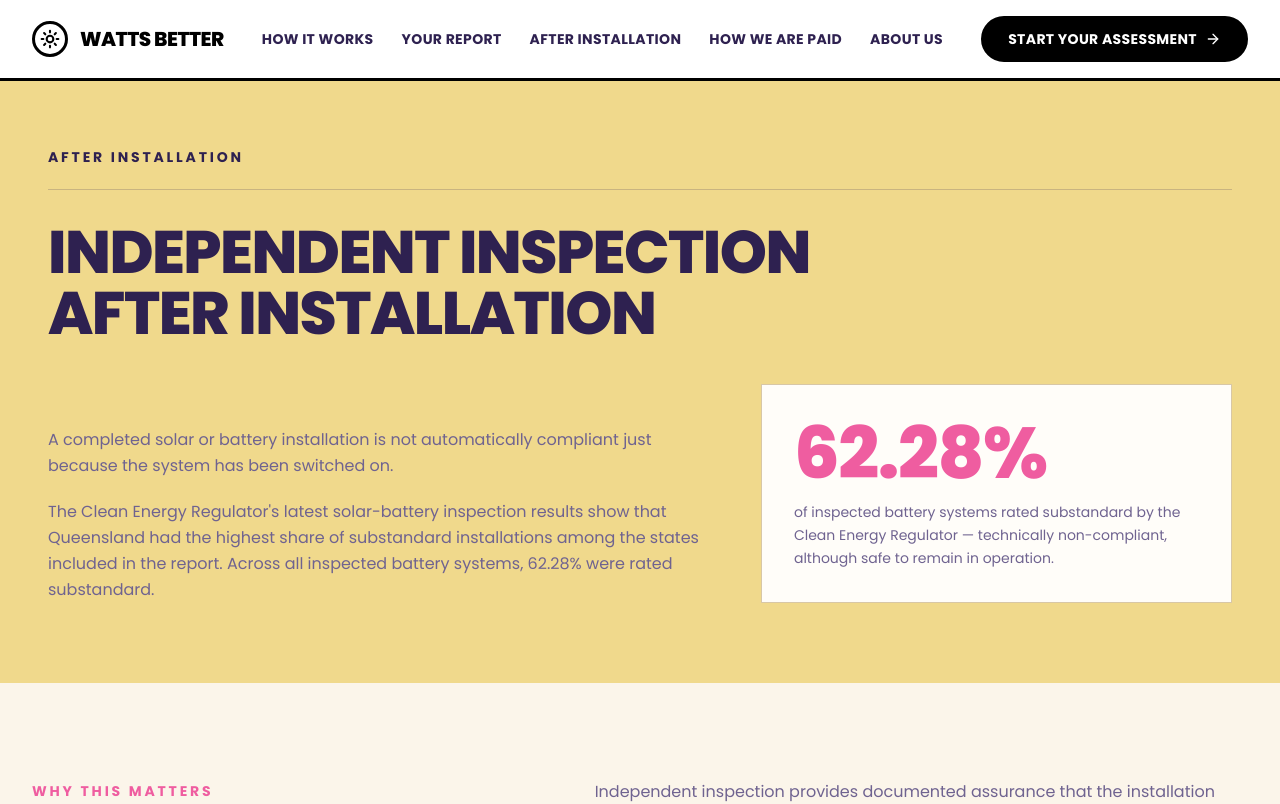
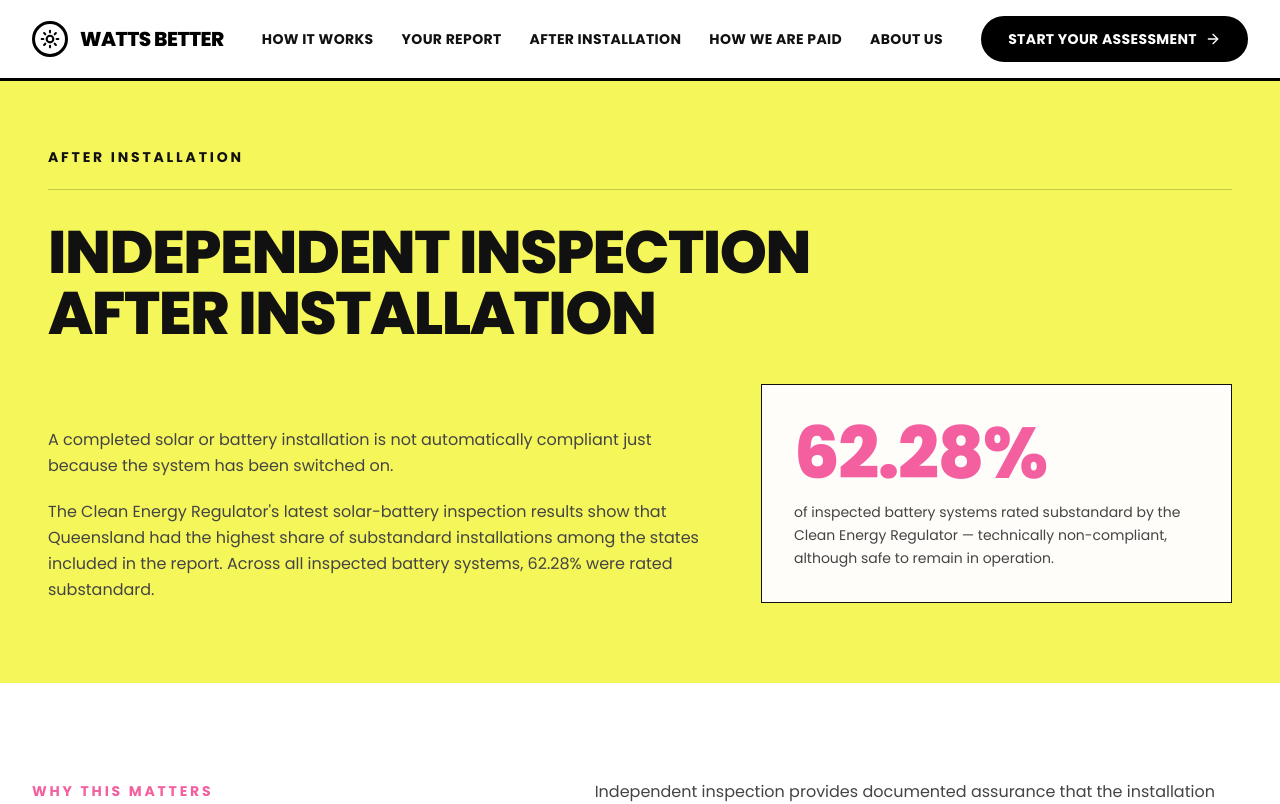
Before and after one commit to camplots/newthemeWattsBetter, a Next.js app: page /installation-inspections in a window 1280 px wide. Shown: the top 804 px of the page. Built offline with nearby package versions, Linux system fonts and the light colour scheme.

Commit message:
Revert palette to original colors, keep other refinements

```diff
--- a/app/globals.css
+++ b/app/globals.css
@@ -66,22 +66,22 @@
 :root {
   color-scheme: light;
 
-  /* Brand — warm, calm palette */
-  --paper: #fbf5ea;
-  --paper-dark: #f1e6d2;
-  --paper-deep: #e8d9bc;
-  --ink: #2e2150;
-  --ink-soft: #6f6390;
-  --copper: #ef5da0;
-  --copper-deep: #b23e79;
-  --copper-soft: #f6c7de;
-  --copper-mist: #fbeaf2;
-  --oxblood: #1e1740;
-  --oxblood-deep: #1e1740;
-  --oxblood-soft: #8880b8;
-  --oxblood-mist: #e7e2f3;
-  --ink-deep: #1e1740;
-  --rule: #d8c7a6;
+  /* Brand — concept neo-brutalist palette */
+  --paper: #ffffff;
+  --paper-dark: #f2ecfb;
+  --paper-deep: #e6dbf7;
+  --ink: #111111;
+  --ink-soft: #444444;
+  --copper: #f45fa0;
+  --copper-deep: #c63f7e;
+  --copper-soft: #fbbfd9;
+  --copper-mist: #fdeaf2;
+  --oxblood: #151338;
+  --oxblood-deep: #151338;
+  --oxblood-soft: #4b4780;
+  --oxblood-mist: #e3e1f0;
+  --ink-deep: #151338;
+  --rule: #111111;
 
   --background: var(--paper);
   --foreground: var(--ink);
@@ -101,13 +101,12 @@
   --border: var(--rule);
   --input: var(--rule);
   --ring: var(--copper);
-  /* Chart meaning stays fixed: orange = solar, purple = battery, blue = grid bought, green = grid sold, red = warning/high-cost only */
-  --chart-1: oklch(0.72 0.16 55); /* solar — orange */
-  --chart-2: oklch(0.52 0.16 300); /* battery — purple */
-  --chart-3: oklch(0.6 0.14 250); /* grid bought — blue */
-  --chart-4: oklch(0.65 0.14 150); /* grid sold — green */
-  --chart-5: oklch(0.58 0.2 25); /* warning / high-cost — red */
-  --radius: 0.75rem;
+  --chart-1: var(--copper);
+  --chart-2: var(--oxblood);
+  --chart-3: oklch(0.6 0.02 70);
+  --chart-4: oklch(0.75 0.03 70);
+  --chart-5: oklch(0.4 0.02 70);
+  --radius: 0.25rem;
   --sidebar: var(--paper-dark);
   --sidebar-foreground: var(--ink);
   --sidebar-primary: var(--copper);
--- a/components/concept/theme.ts
+++ b/components/concept/theme.ts
@@ -1,6 +1,6 @@
-export const MINT = '#B9E3C9'
-export const YELLOW = '#F0D98C'
-export const LAVENDER = '#D9D2EE'
-export const NAVY = '#1E1740'
-export const PEACH = '#F3C89A'
-export const PINK = '#EF5DA0'
+export const MINT = '#8AEFC1'
+export const YELLOW = '#F5F65A'
+export const LAVENDER = '#D8C4F7'
+export const NAVY = '#151338'
+export const PEACH = '#FFC98B'
+export const PINK = '#F45FA0'
--- a/components/page-hero.tsx
+++ b/components/page-hero.tsx
@@ -1,10 +1,10 @@
 import type { ReactNode } from 'react'
 
 const TONES = {
-  yellow: '#F0D98C',
-  lavender: '#D9D2EE',
-  mint: '#B9E3C9',
-  peach: '#F3C89A',
+  yellow: '#F5F65A',
+  lavender: '#D8C4F7',
+  mint: '#8AEFC1',
+  peach: '#FFC98B',
 } as const
 
 export function PageHero({
```
